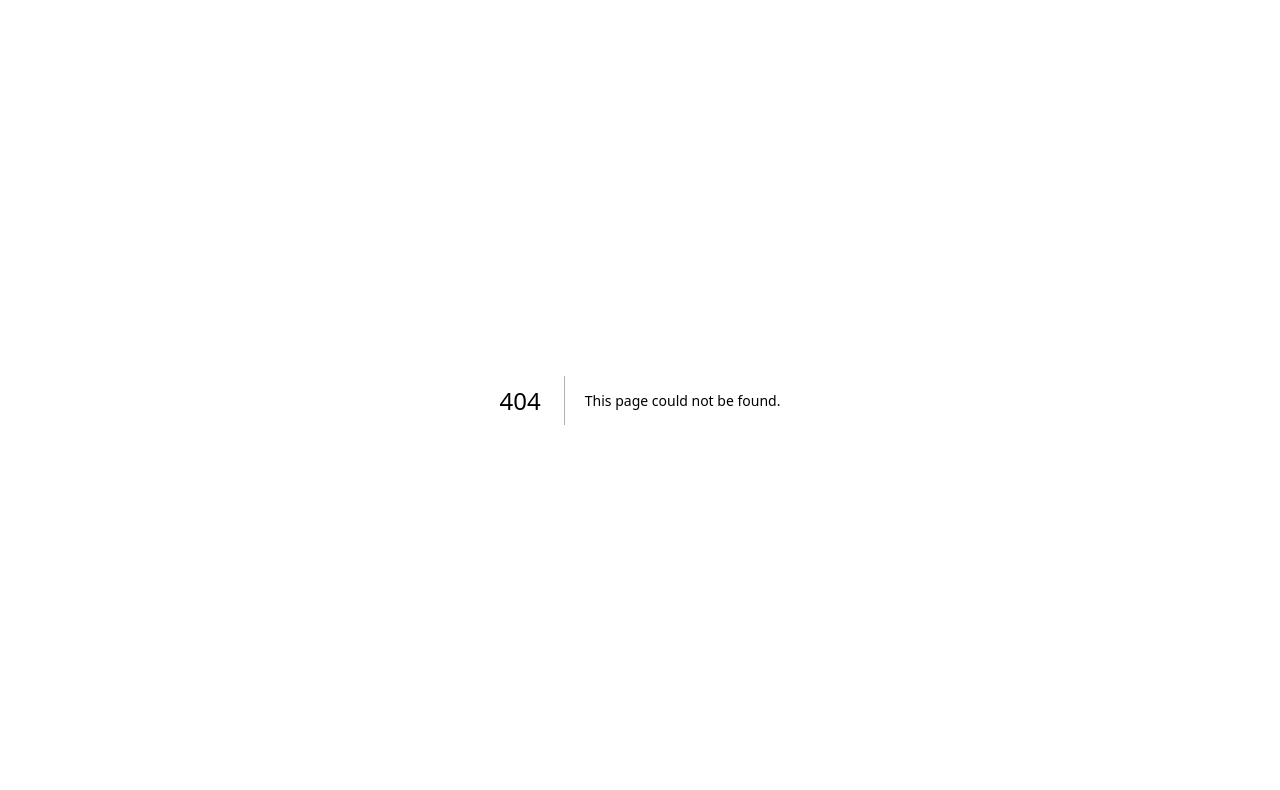
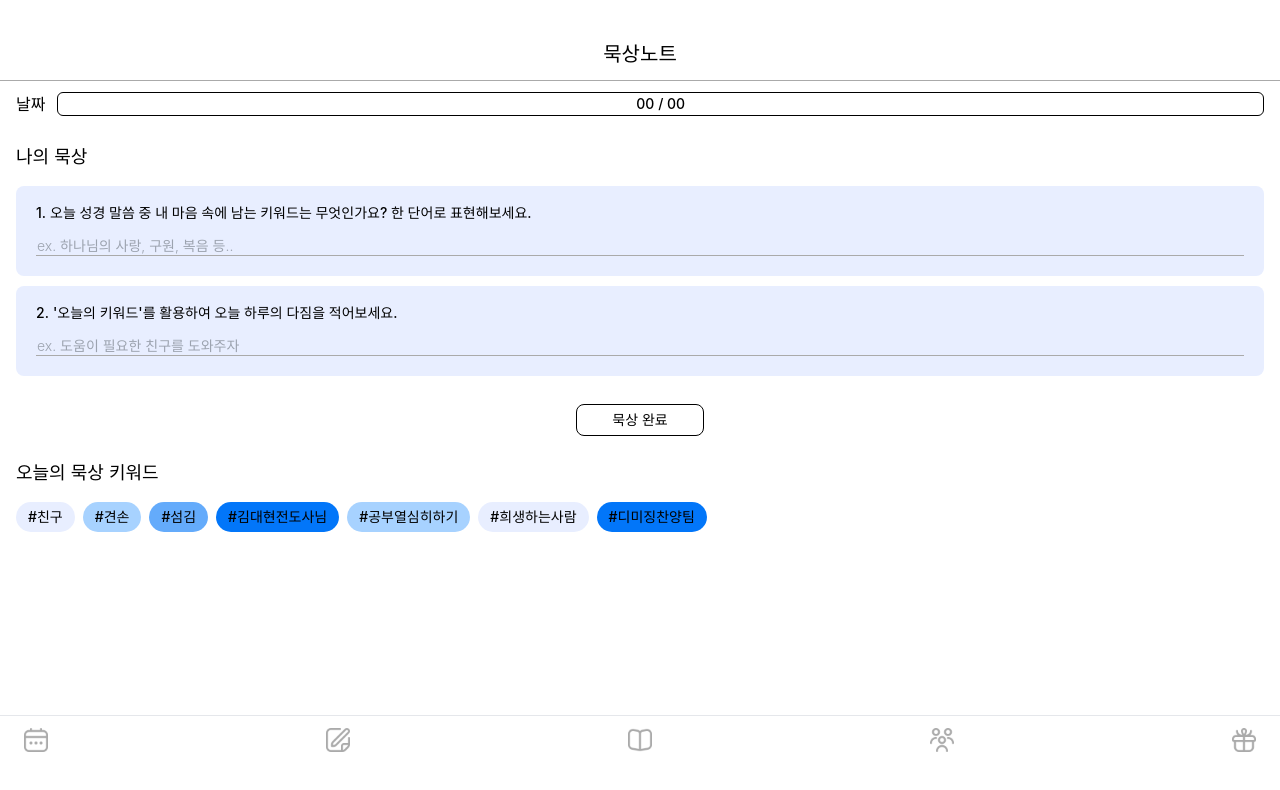
Before and after one commit to AMeaningfulStar/dongan-bibile, a Next.js app: page /meditation in a window 1280 px wide. Before the commit this address had no page. Shown: the top 790 px of the page. Built offline with nearby package versions, Linux system fonts and the light colour scheme.

Commit message:
edit: meditation page

```diff
--- /dev/null
+++ b/src/app/meditation/page.tsx
@@ -0,0 +1,88 @@
+import Image from 'next/image'
+import Link from 'next/link'
+
+import BIBLE_ICON from '@icon/bible_icon.svg'
+import CALENDAR_ICON from '@icon/calendar_icon.svg'
+import EVENT_ICON from '@icon/event_icon.svg'
+import MEDITATION_ICON from '@icon/meditation_icon.svg'
+import STATUS_ICON from '@icon/status_icon.svg'
+
+export default function Meditation() {
+  return (
+    <div className="flex min-h-screen w-full flex-col items-center py-20">
+      <div className="fixed left-0 top-0 flex w-full items-center justify-center border-b border-[#AAAAAA] bg-white pb-3 pt-10">
+        <span className="text-xl font-light">묵상노트</span>
+      </div>
+      {/* 날짜 세팅 */}
+      <div className="flex w-full justify-between gap-x-3 px-4 py-3">
+        <div className="flex flex-grow gap-x-3">
+          <div className="text-base">날짜</div>
+          <button className="flex-grow rounded-md border border-black">00 / 00</button>
+        </div>
+      </div>
+      {/* 나의 묵상 */}
+      <div className="flex w-full flex-col px-4">
+        <div className="w-full py-5 text-lg font-light leading-none">나의 묵상</div>
+        <div className="mb-2.5 flex w-full flex-col gap-y-4 rounded-lg bg-[#E8EEFF] p-5">
+          <label htmlFor="keyword" className="flex gap-x-1">
+            <span>1.</span>
+            <span>오늘 성경 말씀 중 내 마음 속에 남는 키워드는 무엇인가요? 한 단어로 표현해보세요.</span>
+          </label>
+          <input
+            id="keyword"
+            className="border-b border-[#AAAAAA] bg-transparent p-px font-light outline-none"
+            placeholder="ex. 하나님의 사랑, 구원, 복음 등.."
+          />
+        </div>
+        <div className="flex w-full flex-col gap-y-4 rounded-lg bg-[#E8EEFF] p-5">
+          <label htmlFor="promise" className="flex gap-x-1">
+            <span>2.</span>
+            <span>'오늘의 키워드'를 활용하여 오늘 하루의 다짐을 적어보세요.</span>
+          </label>
+          <input
+            id="promise"
+            className="border-b border-[#AAAAAA] bg-transparent p-px font-light outline-none"
+            placeholder="ex. 도움이 필요한 친구를 도와주자"
+          />
+        </div>
+      </div>
+      {/* 묵상 완료 버튼 */}
+      <div className="py-7">
+        <button className="h-8 w-32 rounded-lg border border-black bg-white">
+          <span className="text-sm font-normal leading-none">묵상 완료</span>
+        </button>
+      </div>
+      {/* 오늘의 묵상 키워드 */}
+      <div className="flex w-full flex-col gap-y-5 px-4 mb-4">
+        <div className="w-full text-lg font-light leading-none">오늘의 묵상 키워드</div>
+        <div className="flex flex-wrap gap-2">
+          <div className="rounded-full bg-[#E8EEFF] px-3 py-2">#친구</div>
+          <div className="rounded-full bg-[#A7D2FF] px-3 py-2">#견손</div>
+          <div className="rounded-full bg-[#64ABFB] px-3 py-2">#섬김</div>
+          <div className="rounded-full bg-[#0276F9] px-3 py-2">#김대현전도사님</div>
+          <div className="rounded-full bg-[#A7D2FF] px-3 py-2">#공부열심히하기</div>
+          <div className="rounded-full bg-[#E8EEFF] px-3 py-2">#희생하는사람</div>
+          <div className="rounded-full bg-[#0276F9] px-3 py-2">#디미징찬양팀</div>
+        </div>
+      </div>
+      {/* 하단 네비게이션 바 */}
+      <div className="fixed bottom-0 left-0 flex w-full justify-between border-t bg-white pb-9">
+        <Link href={'/home'} className="px-6 py-3">
+          <Image alt="button" src={CALENDAR_ICON} />
+        </Link>
+        <Link href={'/meditation'} className="px-6 py-3">
+          <Image alt="button" src={MEDITATION_ICON} />
+        </Link>
+        <Link href={'/bible'} className="px-6 py-3">
+          <Image alt="button" src={BIBLE_ICON} />
+        </Link>
+        <Link href={'/status'} className="px-6 py-3">
+          <Image alt="button" src={STATUS_ICON} />
+        </Link>
+        <Link href={'/event'} className="px-6 py-3">
+          <Image alt="button" src={EVENT_ICON} />
+        </Link>
+      </div>
+    </div>
+  )
+}
```
